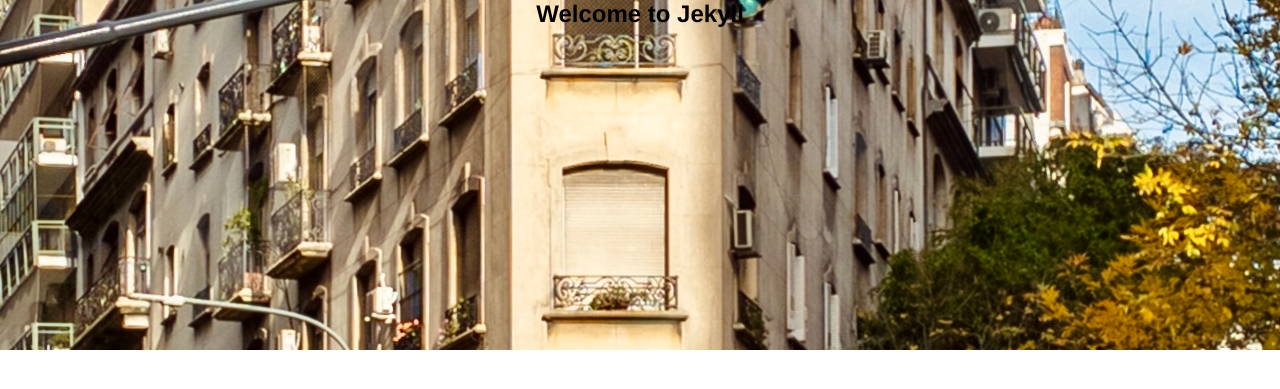
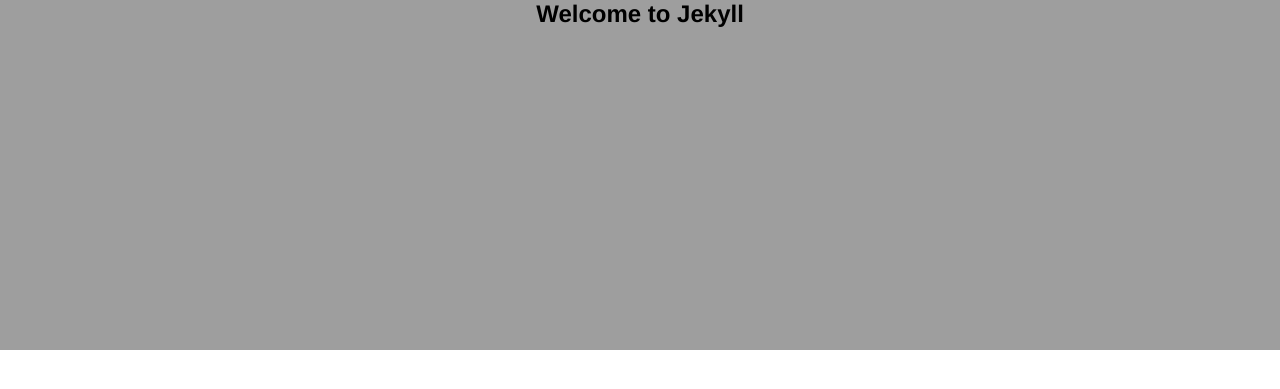
Before and after one commit to veramaximiliano/singlepage, a Jekyll site: the page built from index.md, in a window 1280 px wide. Shown: the top 389 px of the page. Built offline with Jekyll 4.4.1, drawn with Linux system fonts in a browser that asks for light colours.

Commit message:
Updated Index

```diff
--- a/index.md
+++ b/index.md
@@ -1,6 +1,6 @@
 ---
 title: Happy Jekylling!
 banner_text: Welcome to Jekyll
-banner_image: test.jpg
+banner_image: "/uploads/APC_5605-hdr.JPG"
 layout: page
 ---
```
